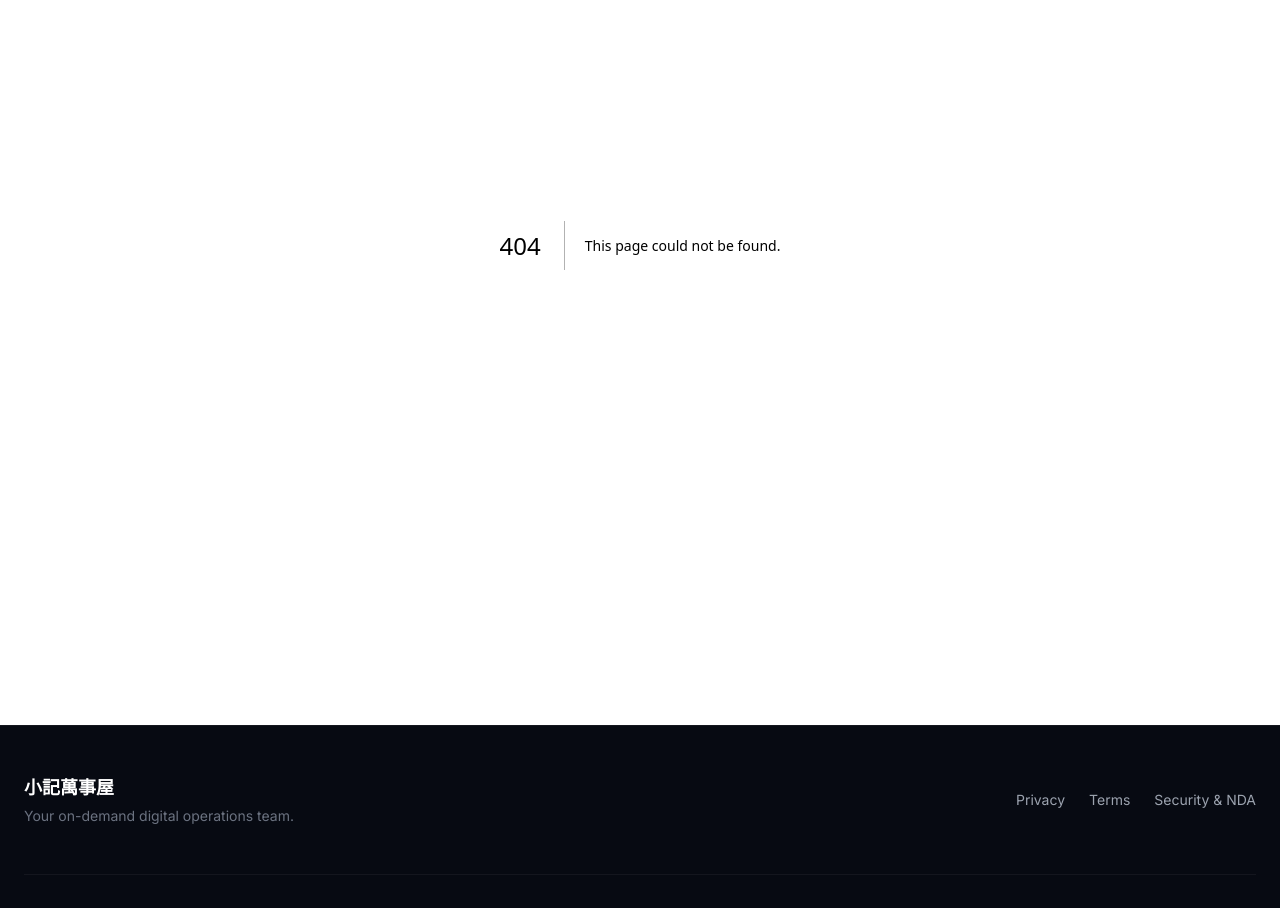
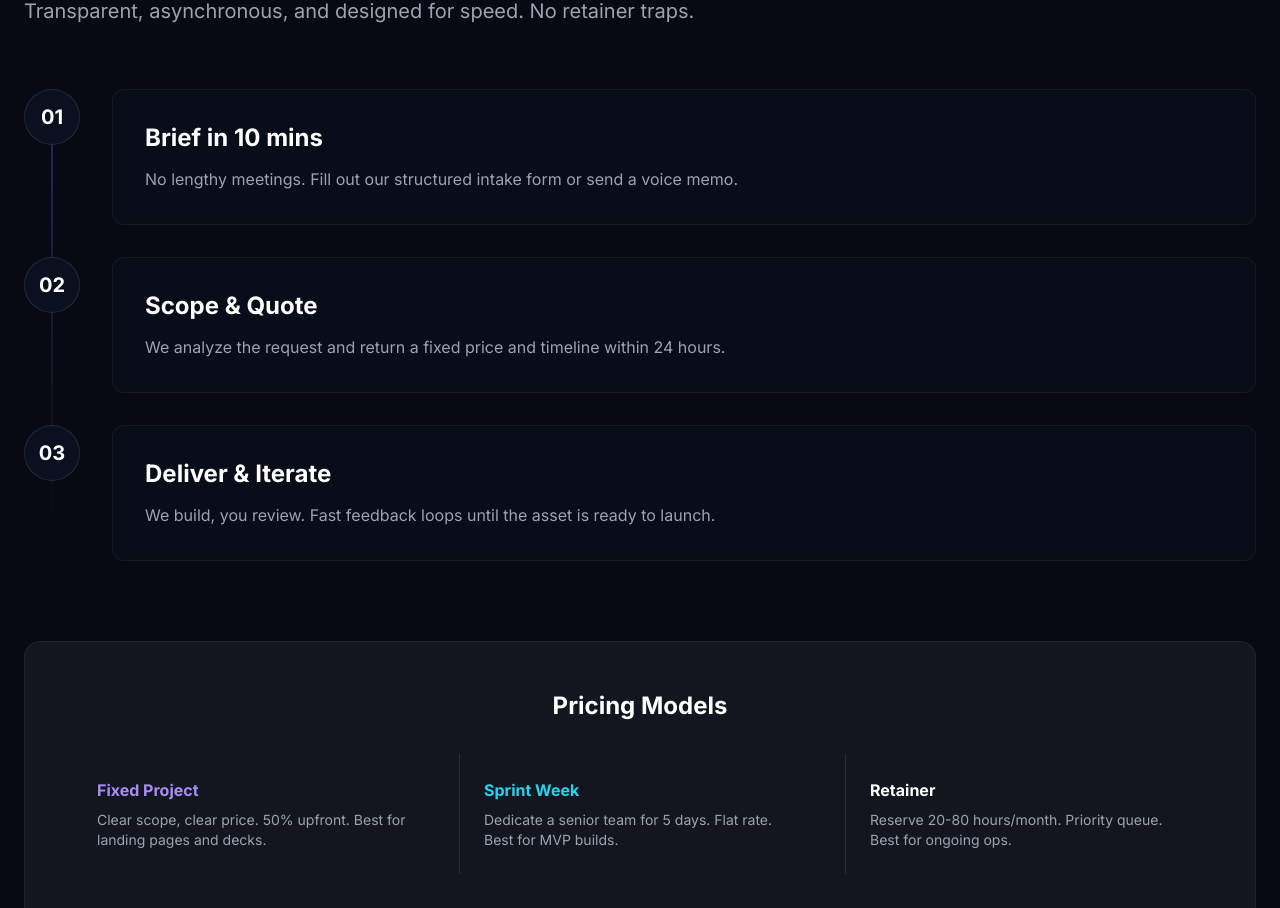
Before and after one commit to ARC-ARK/concierge-studio, a Next.js app: page /how-it-works in a window 1280 px wide. Before the commit this address had no page. Shown: the part 219-1127 px from the top of the page. Built offline with nearby package versions, Linux system fonts and the light colour scheme.

Commit message:
Create page.tsx

```diff
--- /dev/null
+++ b/app/how-it-works/page.tsx
@@ -0,0 +1,55 @@
+import { steps } from "@/lib/content";
+import { FadeIn } from "@/components/ui/FadeIn";
+import { Button, Card } from "@/components/ui/Primitives";
+import Link from "next/link";
+
+export default function HowItWorksPage() {
+  return (
+    <div className="container mx-auto px-6 py-20">
+      <FadeIn>
+        <h1 className="text-4xl md:text-5xl font-bold text-white mb-6">How it works</h1>
+        <p className="text-xl text-gray-400 max-w-2xl mb-16">
+          Transparent, asynchronous, and designed for speed. No retainer traps.
+        </p>
+
+        <div className="space-y-8 relative">
+           {/* Connecting Line (Desktop) */}
+           <div className="hidden md:block absolute left-[27px] top-8 bottom-8 w-0.5 bg-gradient-to-b from-violet-500 to-transparent opacity-30"></div>
+
+           {steps.map((step, i) => (
+             <div key={i} className="flex gap-8 relative">
+                <div className="flex-shrink-0 w-14 h-14 rounded-full bg-surface border border-white/10 flex items-center justify-center text-xl font-bold text-white z-10">
+                   {step.num}
+                </div>
+                <Card className="flex-grow p-8">
+                   <h3 className="text-2xl font-bold text-white mb-3">{step.title}</h3>
+                   <p className="text-gray-400 leading-relaxed">{step.desc}</p>
+                </Card>
+             </div>
+           ))}
+        </div>
+
+        <div className="mt-20 text-center p-12 rounded-2xl bg-white/5 border border-white/5">
+           <h3 className="text-2xl font-bold text-white mb-4">Pricing Models</h3>
+           <div className="grid md:grid-cols-3 gap-6 text-left mt-8">
+              <div className="p-6">
+                 <div className="text-violet-400 font-bold mb-2">Fixed Project</div>
+                 <p className="text-sm text-gray-400">Clear scope, clear price. 50% upfront. Best for landing pages and decks.</p>
+              </div>
+              <div className="p-6 border-l border-white/10">
+                 <div className="text-cyan-400 font-bold mb-2">Sprint Week</div>
+                 <p className="text-sm text-gray-400">Dedicate a senior team for 5 days. Flat rate. Best for MVP builds.</p>
+              </div>
+              <div className="p-6 border-l border-white/10">
+                 <div className="text-white font-bold mb-2">Retainer</div>
+                 <p className="text-sm text-gray-400">Reserve 20-80 hours/month. Priority queue. Best for ongoing ops.</p>
+              </div>
+           </div>
+           <div className="mt-12">
+             <Link href="/contact"><Button>Start a project</Button></Link>
+           </div>
+        </div>
+      </FadeIn>
+    </div>
+  );
+}
```
